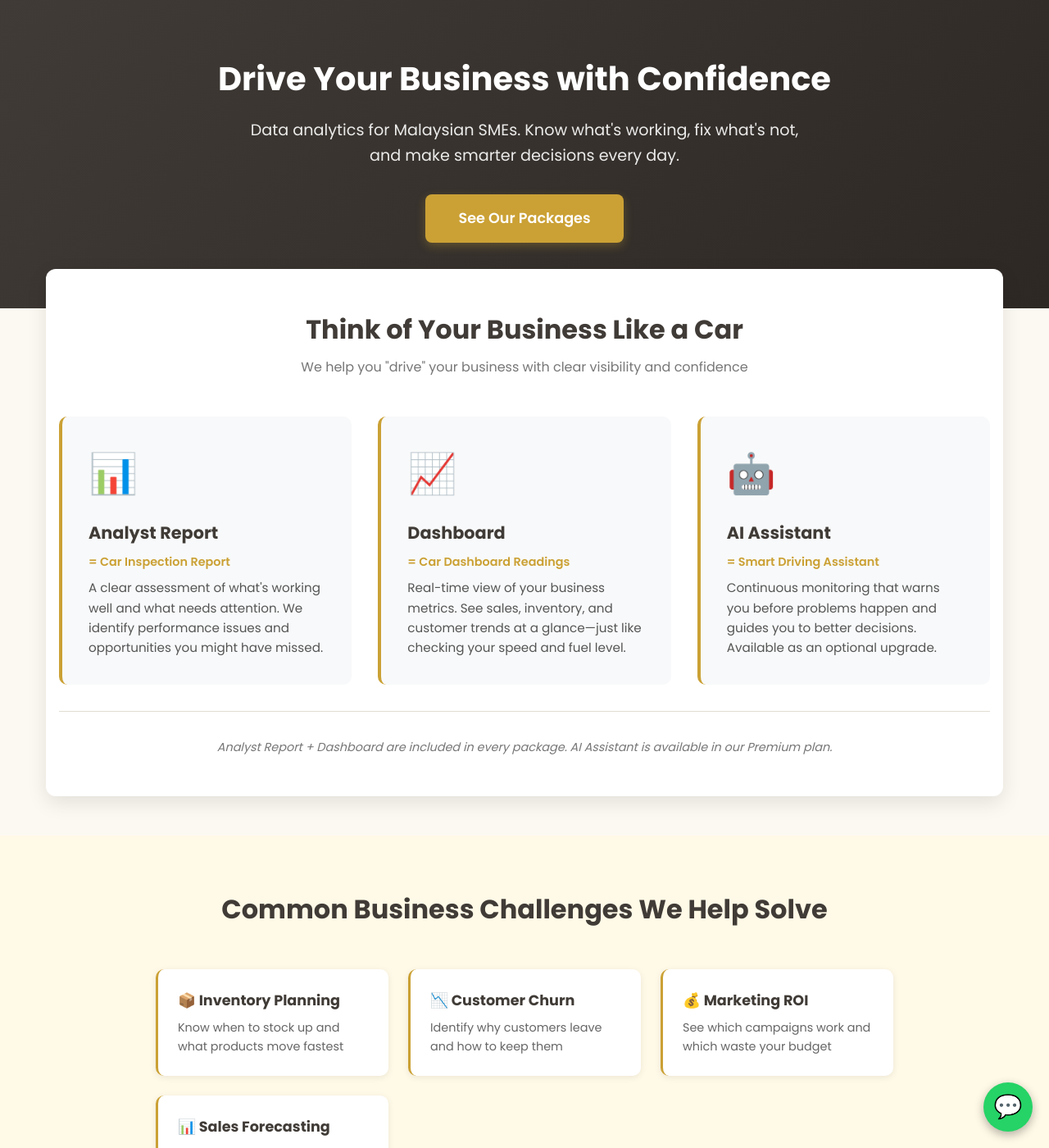
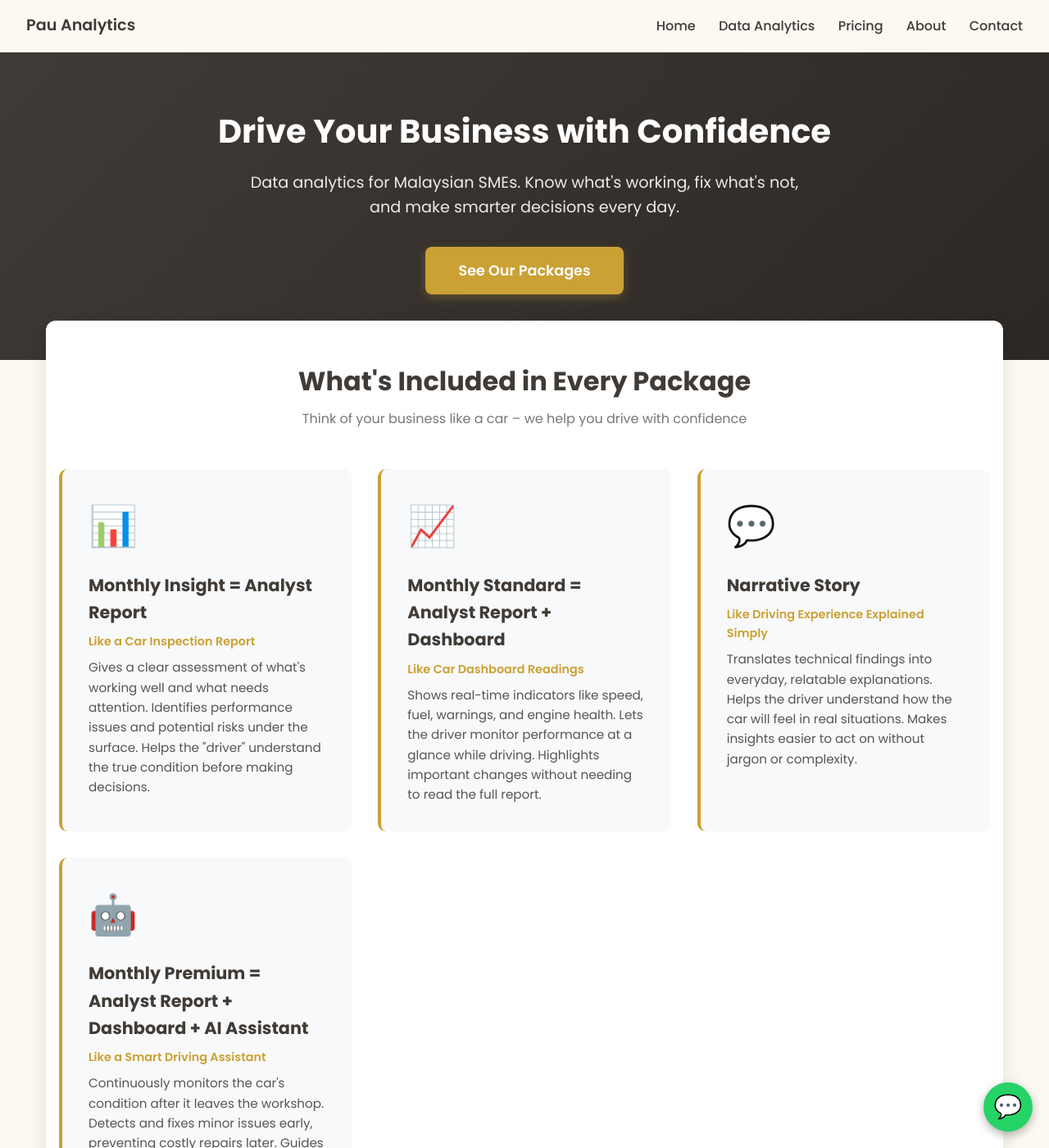
Before and after one commit to lyven81/pinnacles-learning-website, a Jekyll site: the page landing-page.html, which Jekyll copies as it is, in a window 1280 px wide and 1400 px high. Shown: the whole window at 82% size. Built offline with Jekyll 4.4.1, drawn with Linux system fonts in a browser that asks for light colours; some of the changed text lies outside the part shown.

Commit message:
Update landing page: add navbar and align pricing with main site
- Add sticky navigation bar matching other pages (Home, Data Analytics, Pricing, About, Contact)
- Update car analogy section to 4 cards matching pricing.html:
  - Monthly Insight = Analyst Report (Car Inspection Report)
  - Monthly Standard = Analyst Report + Dashboard (Car Dashboard Readings)
  - Narrative Story (Driving Experience Explained)
  - Monthly Premium = Analyst Report + Dashboard + AI Assistant (Smart Driving Assistant)
- Add Monthly Insight pricing tier at RM750/month
- Update Monthly Standard pricing: RM699 → RM1,500/month
- Update Monthly Premium pricing: RM999 → RM2,250/month
- Rename "One-Off Project" to "Project In-sight" at RM3,500
- Move "MOST POPULAR" badge from Monthly Standard to Monthly Premium
- Update all CTA buttons to "Get Started" with correct pauanalytics.com payment URLs
- Add annual savings boxes: save RM1,000-RM3,000 on 12-month plans
- Adjust pricing grid to accommodate 4 cards (minmax 250px)
- Update final CTA to link to pricing.html instead of payment.html

🤖 Generated with [Claude Code](https://claude.com/claude-code)

Co-Authored-By: Claude Sonnet 4.5 <noreply@anthropic.com>

```diff
--- a/landing-page.html
+++ b/landing-page.html
@@ -226,9 +226,9 @@
 
     .pricing-grid {
       display: grid;
-      grid-template-columns: repeat(auto-fit, minmax(300px, 1fr));
-      gap: 2rem;
-      max-width: 1100px;
+      grid-template-columns: repeat(auto-fit, minmax(250px, 1fr));
+      gap: 1.5rem;
+      max-width: 1300px;
       margin: 0 auto;
     }
 
@@ -486,8 +486,53 @@
       transform: scale(1.1);
     }
 
+    /* Navbar Styling */
+    .navbar {
+      position: sticky;
+      top: 0;
+      z-index: 1100;
+      display: flex;
+      justify-content: space-between;
+      align-items: center;
+      background-color: #FCF9F2;
+      padding: 1rem 2rem;
+      border-bottom: 1px solid #e0ddd3;
+      box-shadow: 0 2px 6px rgba(0,0,0,0.04);
+    }
+
+    .navbar .brand {
+      font-size: 1.2rem;
+      font-weight: 600;
+      color: #403B36;
+    }
+
+    .navbar nav a {
+      margin-left: 1.5rem;
+      text-decoration: none;
+      color: #403B36;
+      font-weight: 500;
+    }
+
+    .navbar nav a:hover {
+      color: #CBA135;
+    }
+
     /* Mobile Responsive */
     @media (max-width: 768px) {
+      .navbar {
+        flex-direction: column;
+        align-items: flex-start;
+      }
+
+      .navbar nav {
+        margin-top: 0.5rem;
+      }
+
+      .navbar nav a {
+        margin-left: 0;
+        margin-right: 1rem;
+      }
+
       header h1 {
         font-size: 2rem;
       }
@@ -528,6 +573,17 @@
 </head>
 <body>
 
+  <div class="navbar">
+    <div class="brand">Pau Analytics</div>
+    <nav>
+      <a href="index.html">Home</a>
+      <a href="data-analytics.html">Data Analytics</a>
+      <a href="pricing.html">Pricing</a>
+      <a href="about.html">About</a>
+      <a href="contact.html">Contact</a>
+    </nav>
+  </div>
+
   <header>
     <div class="container">
       <h1>Drive Your Business with Confidence</h1>
@@ -539,33 +595,38 @@
   <div class="container">
     <!-- Car Analogy Section -->
     <section class="analogy-section">
-      <h2>Think of Your Business Like a Car</h2>
-      <p class="analogy-subtitle">We help you "drive" your business with clear visibility and confidence</p>
+      <h2>What's Included in Every Package</h2>
+      <p class="analogy-subtitle">Think of your business like a car – we help you drive with confidence</p>
 
       <div class="analogy-grid">
         <div class="analogy-item">
           <div class="analogy-icon">📊</div>
-          <h3>Analyst Report</h3>
-          <p class="comparison">= Car Inspection Report</p>
-          <p>A clear assessment of what's working well and what needs attention. We identify performance issues and opportunities you might have missed.</p>
+          <h3>Monthly Insight = Analyst Report</h3>
+          <p class="comparison">Like a Car Inspection Report</p>
+          <p>Gives a clear assessment of what's working well and what needs attention. Identifies performance issues and potential risks under the surface. Helps the "driver" understand the true condition before making decisions.</p>
         </div>
 
         <div class="analogy-item">
           <div class="analogy-icon">📈</div>
-          <h3>Dashboard</h3>
-          <p class="comparison">= Car Dashboard Readings</p>
-          <p>Real-time view of your business metrics. See sales, inventory, and customer trends at a glance—just like checking your speed and fuel level.</p>
+          <h3>Monthly Standard = Analyst Report + Dashboard</h3>
+          <p class="comparison">Like Car Dashboard Readings</p>
+          <p>Shows real-time indicators like speed, fuel, warnings, and engine health. Lets the driver monitor performance at a glance while driving. Highlights important changes without needing to read the full report.</p>
+        </div>
+
+        <div class="analogy-item">
+          <div class="analogy-icon">💬</div>
+          <h3>Narrative Story</h3>
+          <p class="comparison">Like Driving Experience Explained Simply</p>
+          <p>Translates technical findings into everyday, relatable explanations. Helps the driver understand how the car will feel in real situations. Makes insights easier to act on without jargon or complexity.</p>
         </div>
 
         <div class="analogy-item">
           <div class="analogy-icon">🤖</div>
-          <h3>AI Assistant</h3>
-          <p class="comparison">= Smart Driving Assistant</p>
-          <p>Continuous monitoring that warns you before problems happen and guides you to better decisions. Available as an optional upgrade.</p>
+          <h3>Monthly Premium = Analyst Report + Dashboard + AI Assistant</h3>
+          <p class="comparison">Like a Smart Driving Assistant</p>
+          <p>Continuously monitors the car's condition after it leaves the workshop. Detects and fixes minor issues early, preventing costly repairs later. Guides the driver to operate the car more smoothly, safely, and efficiently.</p>
         </div>
       </div>
-
-      <p class="analogy-note">Analyst Report + Dashboard are included in every package. AI Assistant is available in our Premium plan.</p>
     </section>
   </div>
 
@@ -601,50 +662,89 @@
       <p class="pricing-subtitle">Simple pricing. No hidden fees. Cancel anytime.</p>
 
       <div class="pricing-grid">
+        <!-- Monthly Insight -->
+        <div class="pricing-card">
+          <h3>Monthly Insight</h3>
+          <div class="price">RM750<span style="font-size: 1rem; font-weight: normal;">/mo</span></div>
+          <p class="price-note">Normal: RM1,500/month</p>
+          <ul>
+            <li>Monthly analyst report</li>
+            <li>Action recommendations</li>
+            <li>Performance check-ups</li>
+            <li>Clear guidance</li>
+            <li>Delivered in 2-3 weeks</li>
+          </ul>
+          <a href="https://www.pauanalytics.com/payment.html?package=insight-12month" class="cta-btn">Get Started</a>
+        </div>
+
         <!-- Monthly Standard -->
-        <div class="pricing-card featured">
+        <div class="pricing-card">
           <h3>Monthly Standard</h3>
-          <div class="price">RM699<span style="font-size: 1rem; font-weight: normal;">/mo</span></div>
-          <p class="price-note">12-month: RM599/mo (RM7,188 total)</p>
+          <div class="price">RM1,500<span style="font-size: 1rem; font-weight: normal;">/mo</span></div>
+          <p class="price-note">Normal: RM3,000/month</p>
           <ul>
             <li>Monthly analyst report</li>
             <li>Weekly dashboard updates</li>
-            <li>30-min strategy call monthly</li>
-            <li>48-hour email support</li>
-            <li>Data monitoring</li>
+            <li>Real-time monitoring</li>
+            <li>Track progress</li>
+            <li>Delivered in 2-3 weeks</li>
           </ul>
-          <a href="payment.html?package=standard-12month" class="cta-btn">Get Started</a>
+          <a href="https://www.pauanalytics.com/payment.html?package=standard-12month" class="cta-btn">Get Started</a>
         </div>
 
         <!-- Monthly Premium -->
-        <div class="pricing-card">
+        <div class="pricing-card featured">
           <h3>Monthly Premium</h3>
-          <div class="price">RM999<span style="font-size: 1rem; font-weight: normal;">/mo</span></div>
-          <p class="price-note">12-month: RM888/mo (RM10,656 total)</p>
+          <div class="price">RM2,250<span style="font-size: 1rem; font-weight: normal;">/mo</span></div>
+          <p class="price-note">Normal: RM4,500/month</p>
           <ul>
             <li>Everything in Standard</li>
             <li>24/7 AI Assistant</li>
             <li>Proactive alerts</li>
-            <li>Custom scenarios (What-if)</li>
-            <li>60-min strategy call monthly</li>
-            <li>24-hour email support</li>
+            <li>AI guidance</li>
+            <li>Delivered in 2-3 weeks</li>
           </ul>
-          <a href="payment.html?package=premium-12month" class="cta-btn">Upgrade to Premium</a>
+          <a href="https://www.pauanalytics.com/payment.html?package=premium-12month" class="cta-btn">Get Started</a>
         </div>
 
-        <!-- One-Off Project -->
+        <!-- Project In-sight -->
         <div class="pricing-card">
-          <h3>One-Off Project</h3>
+          <h3>Project In-sight</h3>
           <div class="price">RM3,500</div>
           <p class="price-note">One-time payment</p>
           <ul>
             <li>Full analyst report</li>
             <li>Interactive dashboard</li>
-            <li>60-min strategy call</li>
+            <li>One-time analysis</li>
             <li>Delivered in 2-3 weeks</li>
             <li>14-day email support</li>
           </ul>
-          <a href="payment.html?package=oneoff" class="cta-btn">Start Project</a>
+          <a href="https://www.pauanalytics.com/payment.html?package=project-insight" class="cta-btn">Get Started</a>
+        </div>
+      </div>
+
+      <!-- Annual Savings Boxes -->
+      <div style="max-width: 1300px; margin: 3rem auto 0; padding: 2rem; background: #fff9e7; border-radius: 12px; border-left: 4px solid #CBA135;">
+        <strong style="color: #403B36; font-size: 1.1rem; display: block; margin-bottom: 1rem;">🎁 Special Offer: Save More with Annual Plans</strong>
+        <div style="display: grid; grid-template-columns: repeat(auto-fit, minmax(250px, 1fr)); gap: 1.5rem; margin-top: 1.5rem;">
+          <div style="background: white; padding: 1.5rem; border-radius: 12px; border-left: 4px solid #CBA135; box-shadow: 0 2px 12px rgba(0,0,0,0.08);">
+            <h4 style="color: #403B36; margin: 0 0 0.5rem 0;">Monthly Insight</h4>
+            <div style="font-size: 1.5rem; font-weight: 700; color: #CBA135;">RM8,000</div>
+            <div style="color: #999; font-size: 0.85rem; text-decoration: line-through;">RM9,000 (RM750 × 12)</div>
+            <div style="color: #2ECC71; font-weight: 600; margin-top: 0.5rem;">Save RM1,000</div>
+          </div>
+          <div style="background: white; padding: 1.5rem; border-radius: 12px; border-left: 4px solid #CBA135; box-shadow: 0 2px 12px rgba(0,0,0,0.08);">
+            <h4 style="color: #403B36; margin: 0 0 0.5rem 0;">Monthly Standard</h4>
+            <div style="font-size: 1.5rem; font-weight: 700; color: #CBA135;">RM15,000</div>
+            <div style="color: #999; font-size: 0.85rem; text-decoration: line-through;">RM18,000 (RM1,500 × 12)</div>
+            <div style="color: #2ECC71; font-weight: 600; margin-top: 0.5rem;">Save RM3,000</div>
+          </div>
+          <div style="background: white; padding: 1.5rem; border-radius: 12px; border-left: 4px solid #CBA135; box-shadow: 0 2px 12px rgba(0,0,0,0.08);">
+            <h4 style="color: #403B36; margin: 0 0 0.5rem 0;">Monthly Premium</h4>
+            <div style="font-size: 1.5rem; font-weight: 700; color: #CBA135;">RM25,000</div>
+            <div style="color: #999; font-size: 0.85rem; text-decoration: line-through;">RM27,000 (RM2,250 × 12)</div>
+            <div style="color: #2ECC71; font-weight: 600; margin-top: 0.5rem;">Save RM2,000</div>
+          </div>
         </div>
       </div>
     </div>
@@ -685,7 +785,7 @@
       <h2>Ready to Make Data-Driven Decisions?</h2>
       <p>Join Malaysian SMEs who are using data to grow smarter, not harder.</p>
       <div class="cta-buttons">
-        <a href="payment.html" class="cta-btn">Choose Your Package</a>
+        <a href="pricing.html" class="cta-btn">Choose Your Package</a>
         <a href="https://wa.me/60149207099?text=I'd%20like%20to%20learn%20more%20about%20Pau%20Analytics" class="cta-btn secondary">Chat with Us on WhatsApp</a>
       </div>
     </div>
```
